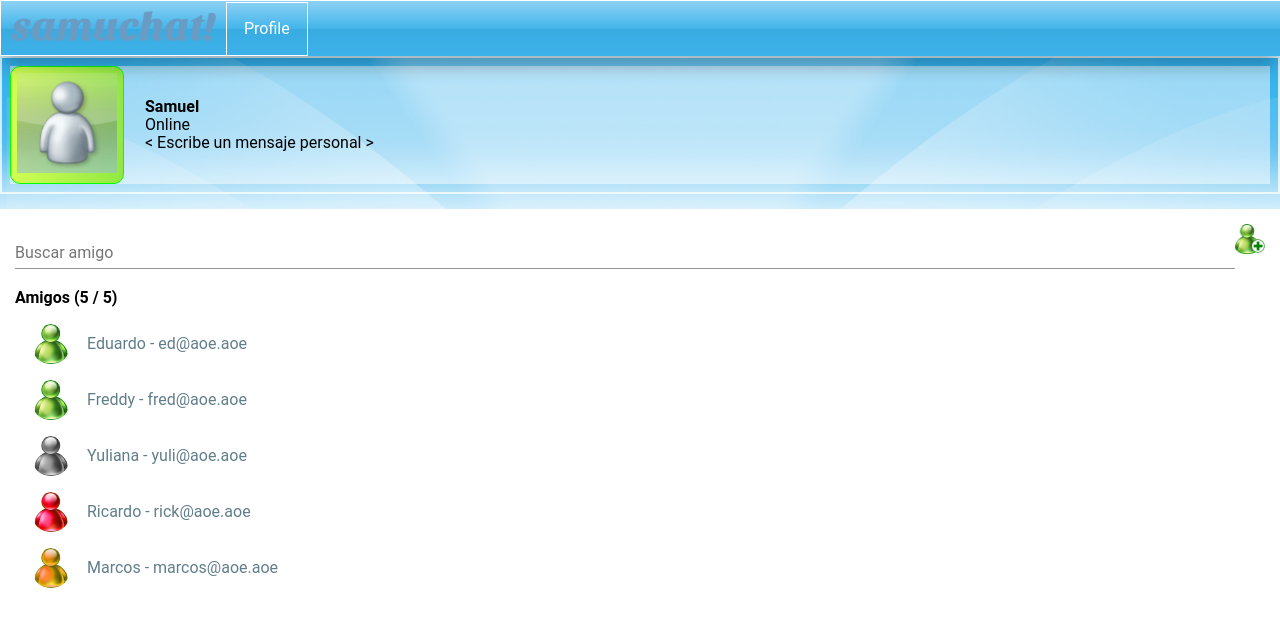
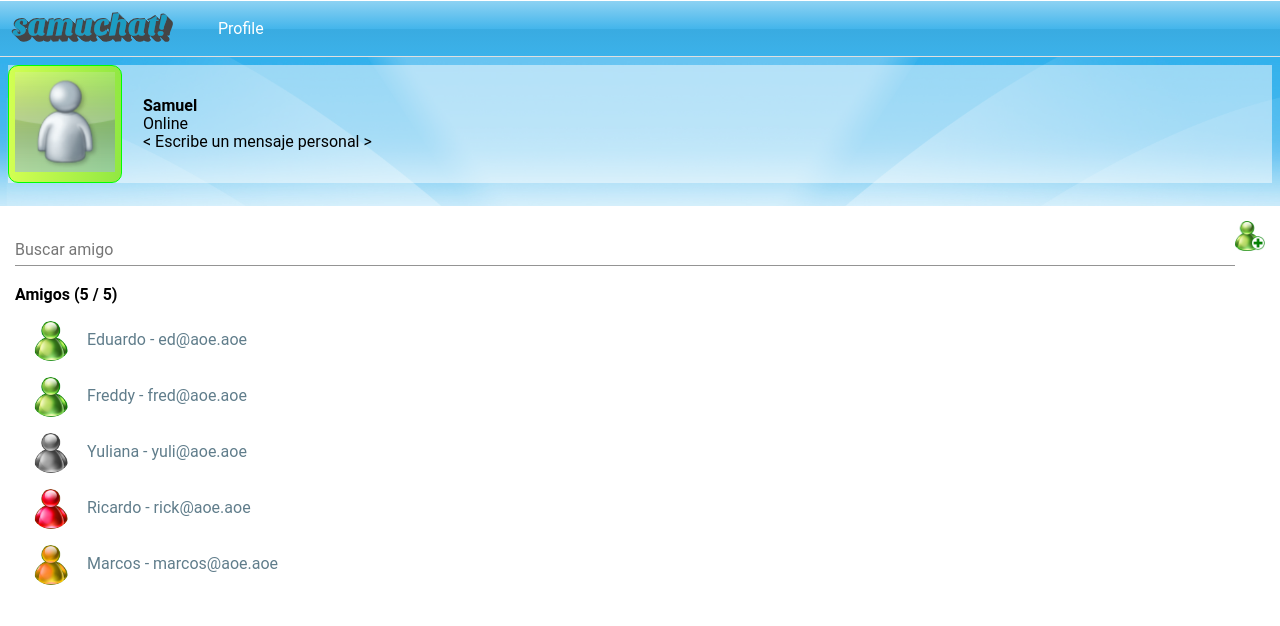
Before and after one commit to samurc/learning-angular8, an Angular app: page / in a window 1280 px wide. Shown: the top 626 px of the page. Built offline with nearby package versions, Linux system fonts and the light colour scheme.

Commit message:
AGREGANDO CONTENEDOR GLOBAL y SCROLL

```diff
--- a/src/app/app.component.html
+++ b/src/app/app.component.html
@@ -1,4 +1,13 @@
-<app-menu></app-menu>
-<div class="generalContent">
-	<router-outlet></router-outlet>
+<div class="wrap wrapToolbar">
+	<app-menu></app-menu>
+	<div class="generalContent">
+		<div class="navLeft"></div>
+		<div class="mainContent">
+			<div class="innerWrap">
+				<div class="inner" id="innerScroll">
+	  			<router-outlet></router-outlet>
+				</div>
+			</div>
+		</div>
+	</div>
 </div>
--- a/src/app/conversation/conversation.component.css
+++ b/src/app/conversation/conversation.component.css
@@ -0,0 +1,19 @@
+#conversationProfile{
+  background-image: url('/assets/img/msnbg.jpg');
+  background-size: 100%;
+  background-repeat: no-repeat;
+}
+
+.container{
+  max-width: 1020px;
+}
+
+.photoSection{
+  flex-basis: 150px;
+  flex-shrink: 0;
+  flex-grow: 0;
+}
+
+.conversationSection{
+  flex: 1;
+}
--- a/src/app/conversation/conversation.component.html
+++ b/src/app/conversation/conversation.component.html
@@ -1 +1,17 @@
-<p>conversation works!</p>
+<div id="conversationProfile" class="main">
+	<div class="container">
+		<div class="layoutRow">
+			<div class="photoSection layoutColumn layoutAlignSpaceAroundCenter">
+				<div class="avatarFrameonline">
+				  <img src="assets/img/generic_avatar.png" alt="" class="avatarImage img-fluid">
+				</div>
+				<div class="avatarFrameonline">
+				  <img src="assets/img/generic_avatar.png" alt="" class="avatarImage img-fluid">
+				</div>
+			</div>
+			<div class="conversationSection">
+
+			</div>
+		</div>
+	</div>
+</div>
--- a/src/app/home/home.component.css
+++ b/src/app/home/home.component.css
@@ -4,7 +4,6 @@
     background-repeat: no-repeat;
 }
 .whiteBorderGlassBox {
-    border: 2px solid rgba(255, 255, 255, .75);
     padding: 8px;
 }
 .homeHeadContainer{
--- a/src/app/menu/menu.component.css
+++ b/src/app/menu/menu.component.css
@@ -1,8 +1,11 @@
 #main-logo{
-	width: 40ox;
-	height: 30px;
+	width: 220px;
+  height: auto;
+  margin-top: -6px;
+  margin-left: -20px;
 }
-#menuContainer {
+
+.header {
   background: #8dd2f3;
   background: -moz-linear-gradient(top, #8dd2f3 0%, #43b5eb 50%, #39abe1 51%, #3cb2ea 100%);
   background: -webkit-linear-gradient(top, #add2f3 0%, #43b5eb 50%, #39abe1 51%, #3cb2ea 100%);
@@ -12,25 +15,23 @@
   -webkit-box-shadow: 0px 15px 15px -4px rgba(0, 0, 0, 0.24);
   -moz-box-shadow: 0px 15px 15px -4px rgba(0, 0, 0, 0.24);
   box-shadow: 0px 15px 15px -4px rgba(0, 0, 0, 0.24);
-  position: fixed;
-  width: 100%;
-  z-index: 9;
-  height: 56px;
-  top: 0px;
+  position: relative;
+  padding: 0;
+  height: auto;
   border-top: 1px solid white;
-}
-
-.branding{
-	padding: 10px !important;
-	border-top: none !important;
-	border-right: none !important;
+  display: flex;
+  align-items: center;
 }
 
 #menuContainer > .item {
-	padding: 17px;
 	color: #fff;
-	cursor: default;
-	border: 1px solid #fff;
-	display: inline-block;
-	vertical-align: bottom;
+	cursor: pointer;
+  outline: none;
 }
+
+.item:not(.branding) {
+  padding: 18px;
+}
+.item:not(.branding):hover{
+  background: rgba(141, 210, 243, .7);
+}
--- a/src/app/menu/menu.component.html
+++ b/src/app/menu/menu.component.html
@@ -1,8 +1,8 @@
-<div id="menuContainer">
+<header id="menuContainer" class="header">
     <div class="item branding" routerLink="/home">
-    	<img id="main-logo" src="assets/img/samuchat.png" alt="Logo">
-		</div>
-		<div class="item" routerLink="/profile">
-			Profile
-		</div>
-</div>
+    	<img id="main-logo" src="assets/img/samuchat.svg" alt="Logo">
+	</div>
+	<div class="item" routerLink="/profile">
+		Profile
+	</div>
+</header>
--- a/src/styles.css
+++ b/src/styles.css
@@ -11,6 +11,16 @@ html {
   box-sizing: border-box;
   padding: 0;
   margin: 0;
+}
+
+body {
+  position: absolute;
+  width: 100%;
+  height: 100%;
+  padding: 0;
+  margin: 0;
+  font-family: Roboto, sans-serif;
+  -webkit-touch-callout: none;
 }
 
 body {
@@ -136,47 +146,47 @@ a {
 }
 
 ::-webkit-scrollbar-track:hover {
-  background-color: rgba(#000, .05);
-  box-shadow: inset 1px 0 0 rgba(#000, .1);
+  background-color: rgba(0,0,0, .05);
+  box-shadow: inset 1px 0 0 rgba(0,0,0, .1);
 }
 
 ::-webkit-scrollbar-track:horizontal:hover {
-  background-color: rgba(#000, .05);
-  box-shadow: inset 0 1px 0 rgba(#000, .1)
+  background-color: rgba(0,0,0, .05);
+  box-shadow: inset 0 1px 0 rgba(0,0,0, .1)
 }
 
 ::-webkit-scrollbar-track:active {
-  background-color: rgba(#000, .05);
-  box-shadow: inset 1px 0 0 rgba(#000, .14), inset -1px 0 0 rgba(#000, .07);
+  background-color: rgba(0,0,0, .05);
+  box-shadow: inset 1px 0 0 rgba(0,0,0, .14), inset -1px 0 0 rgba(0,0,0, .07);
 }
 
 ::-webkit-scrollbar-track:horizontal:active {
-  box-shadow: inset 0 1px 0 rgba(#000, .14), inset 0 -1px 0 rgba(#000, .07)
+  box-shadow: inset 0 1px 0 rgba(0,0,0, .14), inset 0 -1px 0 rgba(0,0,0, .07)
 }
 
 ::-webkit-scrollbar-thumb {
   border-width: 1px 1px 1px 2px;
-  background-color: rgba(#000, .2);
+  background-color: rgba(0,0,0, .2);
   background-clip: padding-box;
   border: solid transparent;
   border-width: 0;
   min-height: 28px;
-  box-shadow: inset 1px 1px 0 rgba(#000, .1), inset 0 -1px 0 rgba(#000, .07);
+  box-shadow: inset 1px 1px 0 rgba(0,0,0, .1), inset 0 -1px 0 rgba(0,0,0, .07);
 }
 
 ::-webkit-scrollbar-thumb:horizontal {
   border-width: 0;
-  box-shadow: inset 1px 1px 0 rgba(#000, .1), inset -1px 0 0 rgba(#000, .07);
+  box-shadow: inset 1px 1px 0 rgba(0,0,0, .1), inset -1px 0 0 rgba(0,0,0, .07);
 }
 
 ::-webkit-scrollbar-thumb:hover {
-  background-color: rgba(#000, .4);
-  box-shadow: inset 1px 1px 1px rgba(#000, .25);
+  background-color: rgba(0,0,0, .4);
+  box-shadow: inset 1px 1px 1px rgba(0,0,0, .25);
 }
 
 ::-webkit-scrollbar-thumb:active {
-  background-color: rgba(#000, 0.5);
-  box-shadow: inset 1px 1px 3px rgba(#000, 0.35);
+  background-color: rgba(0,0,0, 0.5);
+  box-shadow: inset 1px 1px 3px rgba(0,0,0, 0.35);
 }
 
 .layoutAlign,
@@ -368,9 +378,38 @@ a {
   margin-left: 15px;
 }
 
+/** end aux */
+.wrap {
+  transition: margin-top .2s cubic-bezier(.23, 1, .32, 1),
+  min-height .2s cubic-bezier(.23, 1, .32, 1);
+  height: 100%;
+  overflow: hidden;
+}
 .generalContent {
-  margin-top: 56px;
+  display: flex;
+  justify-content: space-between;
+  flex-direction: row;
+  align-items: stretch;
+  height: 100%;
 }
+.mainContent{
+  flex: 1;
+  box-shadow: 0 0 0 1px #e0e0e0;
+  background-color: #fff;
+  position: relative;
+}
+.innerWrap{
+  position: absolute;
+  top: 0;
+  left: 0;
+  right: 0;
+  bottom: 50px;
+}
+.innerWrap > .inner {
+  height: 100%;
+  overflow-x: hidden;
+}
+
 .full-width {
   width: 100%;
 }
```
Also changed, not shown: src/assets/img/samuchat.png (deleted), src/assets/img/samuchat.svg (added).
